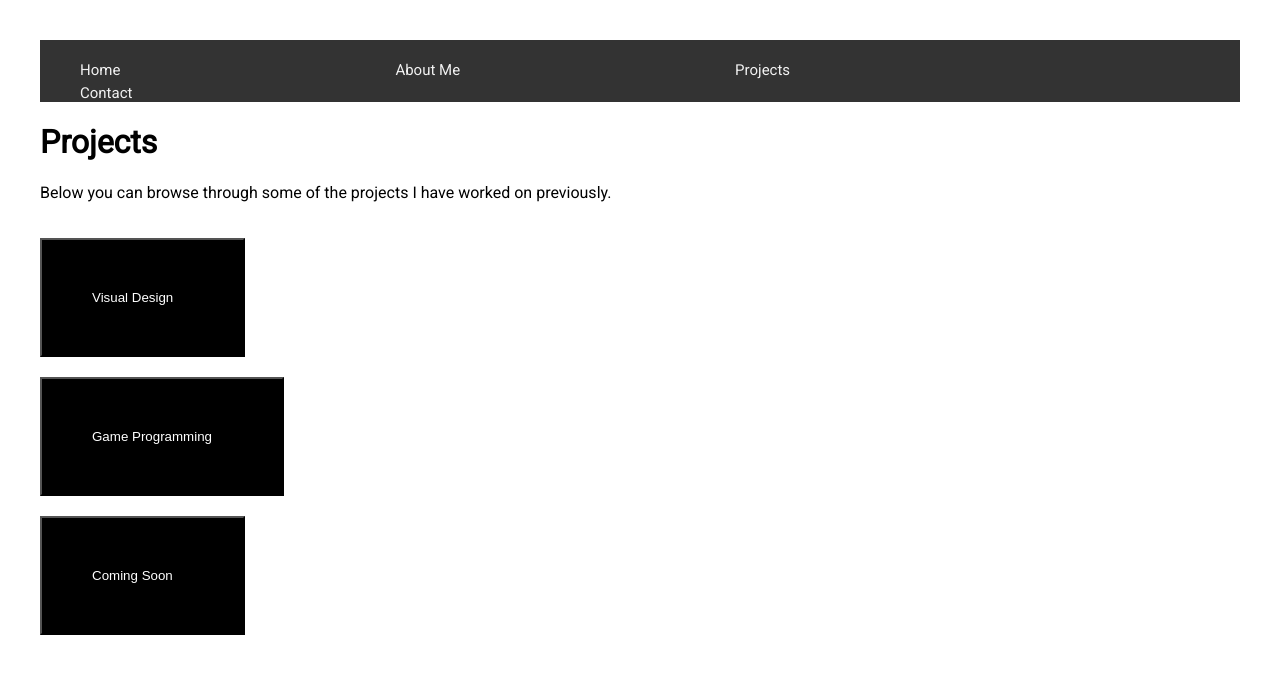
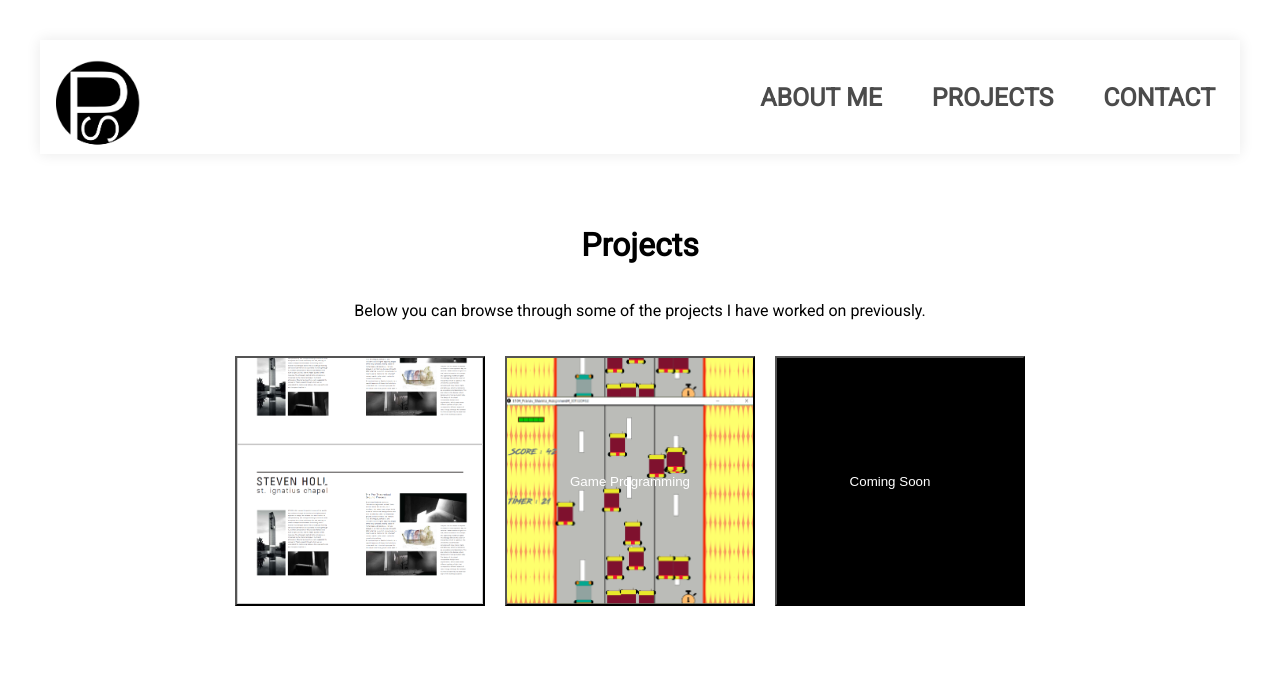
Before and after one commit to pranav47/PortFolio339, a plain HTML site: page projects.html in a window 1280 px wide. Drawn offline with Linux system fonts and the light colour scheme.

Commit message:
Fixed nav bar, centered content, and changed project listing buttons

```diff
--- a/css/aboutMe.css
+++ b/css/aboutMe.css
@@ -4,7 +4,7 @@
 
 body{
     font-family: 'Roboto', sans-serif;
-     padding: 2rem;
+    /* padding: 2rem;*/
      /*display: flex;
      flex-wrap: wrap;*/
    /*text-align: center;*/
@@ -23,11 +23,7 @@ p{
 
 }
 
-img{
-
-	margin-top: 30px;
-	max-height: 600px;
-	max-width: 600px
-	max-height: auto;
-
+#mypic img{
+	max-width: 600px;
+	width: 100%;
 }
--- a/css/main.css
+++ b/css/main.css
@@ -2,25 +2,38 @@ body {
   /*font-family: sans-serif;*/
    font-family: 'Roboto', sans-serif;
   padding: 2rem;
+  /*display: flex;
+  flex-wrap: wrap;*/
+
 }
 
 
 
-.navigation{
-	background-color: #333;
-  overflow: hidden;
+.content{
+    display: flex;
+  flex-direction: column;
+ align-items: center;
+ justify-content: center;
+ margin-top: 50px;
 }
 
-.navigation a {
-  float: left;
+.navigation{
+	background-color: rgb(200,200,200);
+
+
+ }
+
+/*.navigation a {
+
   font-size: 15px;
   color: #f2f2f2;
-  text-align: center;
+ border-style: dashed;
   text-decoration: none;
-  justify-content: space-around;
-  padding-right: 275px;
+  border-width: 1px;
+  padding-right: 150px;
   margin-top: -5px;
   padding-top: 10px
+  text-align: center;
 }
 
 .navigation a:hover, focus {
@@ -28,36 +41,118 @@ body {
   text-decoration: underline;
   transition-duration: 1s;
   font-size: 18px;
+
 }
 
 .navigation a.active {
   background-color: #4CAF50;
   color: red;
+}*/
+
+
+
+nav a, nav a:visited {
+  display: inline-flex;
+  justify-content: space-around;
+  /*background-color: rgb(200,200,200);*/
+  color: #4b4b4b;
+  text-align: center;
+  padding: 1em;
+  text-decoration: none;
+  transition: background-color 0.4s;
+  /* width: 100%; */
+  display: inline-block;
+
+ flex-wrap: wrap;
+ /* border:1px solid #4b4b4b;*/
 }
 
-ul{
-	list-style: none;
+nav a:hover, nav a:focus {
+  /*background-color: #FCF4D9;*/
+  color: #4b4b4b;
+  font-weight: bold;
+  text-decoration: underline;
 }
 
+nav{
+  display: flex;
+  flex-wrap: wrap;
+  justify-content: space-between;
+  box-shadow: 0px 0px 14px 0px rgba(0,0,0,0.09);
+}
+
+ .navlinks:active{
+  text-decoration: underline;
+ }
+
+.navLinks{
+  display: flex;
+  flex-wrap: wrap;
+  justify-content: center;
+  align-items: center;
+  font-size: 1.56em;
+  font-weight: 600;
+  text-transform: uppercase;
+}
+
+@media (max-width: 769px) {
+  nav {
+    flex-direction: column;
+    justify-content: center;
+    align-items: center;
+  }
+
+}
+
+.navImg img{
+max-width: 100px;
+margin-bottom: -40px;
+margin-right: -25px;
+}
+
+.navImg a:hover{
+opacity: .7
+
+}
+
+
+
+/*.navigation ul{
+	list-style: none;
+  display: inline-flex;
+}
+
+.navigation ul li{
+  list-style: none;
+  display: inline-block;
+  justify-content: space-around;
+}
+*/
 .projectsList {
-	display: inline-block;
-	margin-top: 20px;
+	display: flex;
+	/*margin-top: 20px;*/
 	/*padding-left: 100px;*/
+	padding: 20px;
 
+  flex-direction: row;
+  flex-wrap: wrap;
+  justify-content: space-around;
 }
 
 
 .projectsList button{
 	background: black;
-	padding: 50px;
-	padding-right: 40px;
+	width: 250px;
+	height: 250px;
+  color: rgb(255,255,255);
+  margin-right: 20px;
 }
 
 .projectsList button:hover{
 	opacity: .7;
-  text-decoration: underline;
+  text-decoration: none;
   transition-duration: 1s;
-  font-size: 18px;
+
   background-image: url('img/gradient1.jpeg');
 
 }
@@ -65,7 +160,7 @@ ul{
 .projectsList a{
 	color: white;
 	text-decoration: none;
-	padding-right: 30px;
+	padding-right: 20px;
 }
 
 .Project1{
@@ -81,18 +176,33 @@ ul{
 	background: url('../img/gradient1.jpeg') bottom;
 }
 
+#button1 button{
+  background: url('../img/spread1.png') bottom;
+  background-size: 100%;
+}
+
+#button2 button{
+  background: url('../img/Build3.png') bottom;
+  background-size: 100%;
+}
+
 
 
 .Project1{
-margin-right: 500px;
+max-width: 1000px;
 line-height: 30px;
 padding-top: 10px;
+}
+
+.Project1 img{
+
+max-width: 800px;
+width: 100%;
 }
 
 .docs img{
   max-width: 600px;
   max-height: auto;
-
 }
 
 
@@ -129,13 +239,17 @@ text-decoration: underline;
 
 
 .project2{
-  margin-right: 400px;
+  max-width:500px;
   line-height: 30px;
 }
 
 .project2 img{
  max-width: 500px;
+ width: 100%;
 }
+
+
+
 
 .project2 h3{
 text-decoration: underline;
@@ -146,3 +260,10 @@ text-decoration: underline;
   text-align: center;
   line-height: 40px;
 }
+
+p {
+  /*white-space: nowrap;*/
+/*  overflow: hidden;*/
+  /*text-overflow: ellipsis;*/
+/*  max-width: 800px;*/
+}
--- a/projects.html
+++ b/projects.html
@@ -10,16 +10,19 @@
 
   <body>
 
-<div class="navigation">
-	<nav>
-		<ul>
-		<li><a href="index.html">Home</a></li>
-		<li><a href="aboutMe.html">About Me</a></li>
-		<li><a href="projects.html">Projects</a></li>
-		<li><a href="contact.html">Contact</a></li>
-		</ul>
-	</nav>
-</div>
+ <nav>
+   <div class="navImg">
+    <a href="index.html"><img src="img/logo.png" alt="logo"></a>
+  </div>
+
+<div class="navLinks">
+    <a href="aboutMe.html">About Me</a>
+    <a href="projects.html">Projects</a>
+    <a href="contact.html">Contact</a>
+  </div>
+  </nav>
+
+<div class="content">
 
 <h1> Projects</h1>
 
@@ -28,19 +31,22 @@
 <div class="projectsBar">
 <section class="projectsList">
 <div id="button1">
-<button><a href="project1.html">Visual Design</a></button>
+<button onclick="window.location.href = 'project1.html';">Visual Design</button>
 </div>
-<section class="projectsList">
+
+
 <div id="button2">
-<button><a href="project2.html">Game Programming</a></button>
+<button onclick="window.location.href = 'project2.html';">Game Programming</button>
 </div>
-<section class="projectsList">
+
+
 <div id="button3">
 <button><a href="project3.html">Coming Soon</a></button>
 </div>
+
 </section>
 </div>
 
-
+  </div>
   </body>
 </html>
```
Also changed, not shown: aboutMe.html (+22 -11 lines), citations.html (+6 -0 lines), contact.html (+14 -11 lines), index.html (+11 -8 lines), project1.html (+15 -10 lines), project2.html (+14 -10 lines), project3.html (+13 -11 lines), img/logo.png (added).
